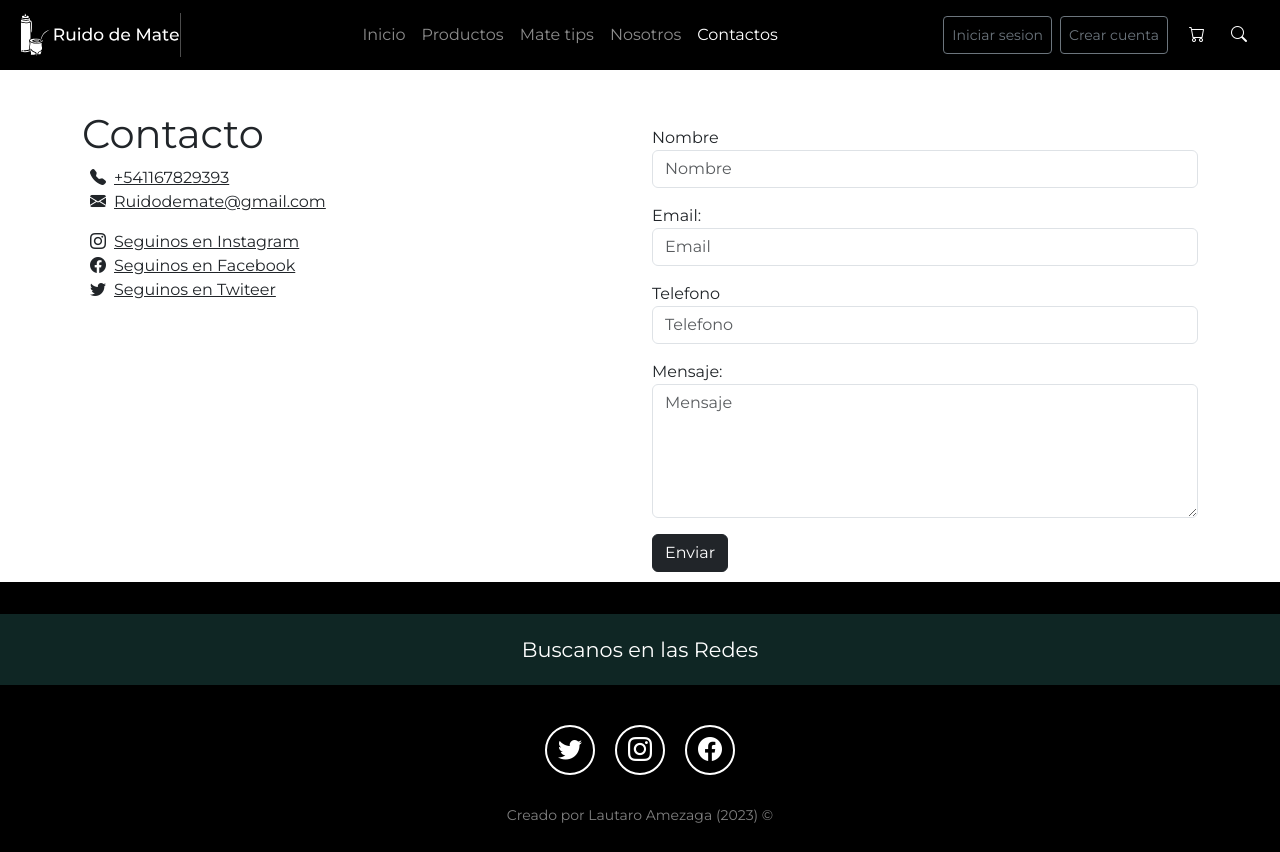
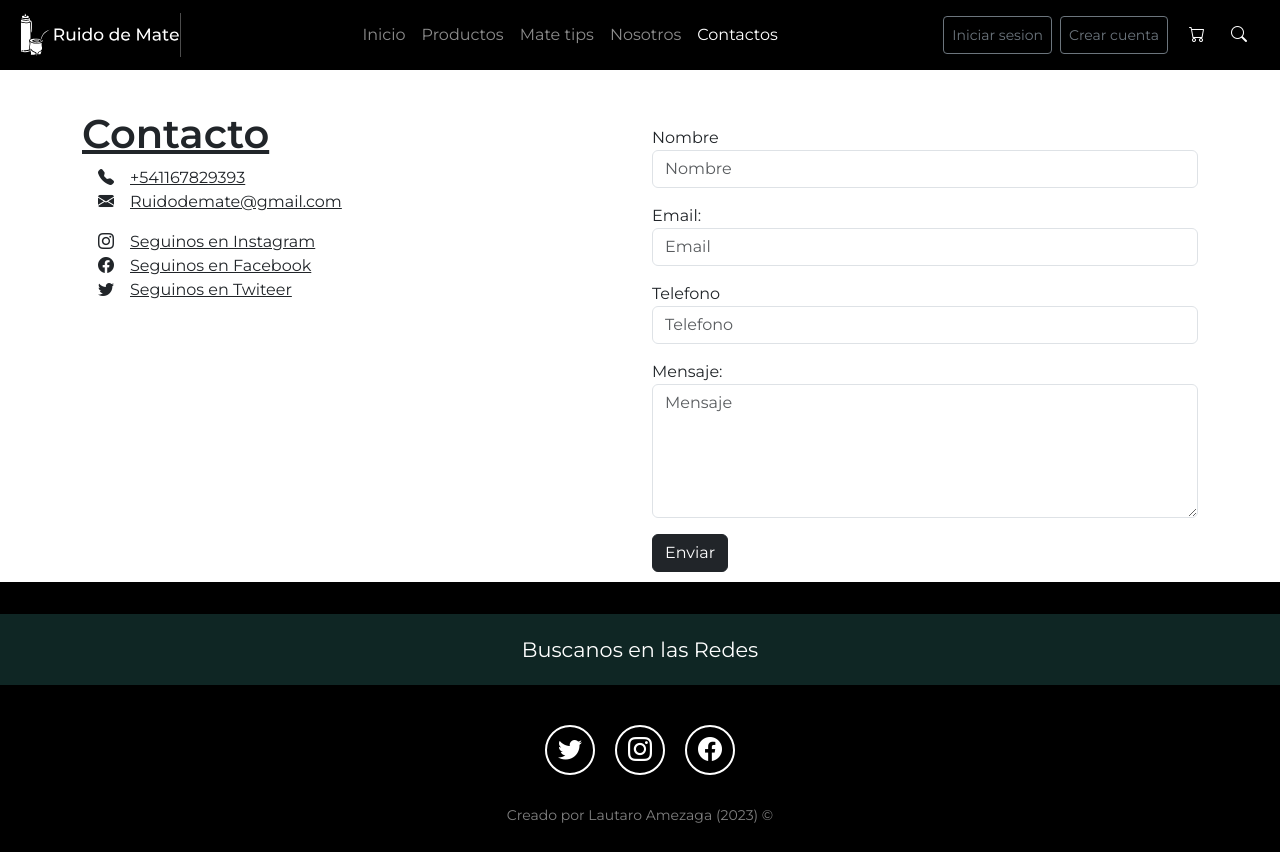
Before and after one commit to LautaroAmezaga/PF-Amezaga, a website: page pages/contacto.html in a window 1280 px wide. Drawn offline with nearby package versions, Linux system fonts and the light colour scheme.

Commit message:
correcion pagina contacto

```diff
--- a/pages/contacto.html
+++ b/pages/contacto.html
@@ -73,24 +73,24 @@
     <div class="container">
       <div class="row">
         <div class="col-12 col-md-6 col-lg-6">
-          <h1>Contacto</h1>
+          <h1 class="seccion-titulo">Contacto</h1>
           <ul class="list-unstyled">
             <li class="nav-item">
-              <a class="nav-link" href="#"><i class="bi bi-telephone-fill m-2"></i><u>+541167829393</u></a>
+              <a class="nav-link" href="#"><i class="bi bi-telephone-fill m-2 p-2"></i><u>+541167829393</u></a>
             </li>
             <li class="nav-item">
-              <a class="nav-link" href="#"><i class="bi bi-envelope-fill m-2"></i><u>Ruidodemate@gmail.com</u></a>
+              <a class="nav-link" href="#"><i class="bi bi-envelope-fill m-2 p-2"></i><u>Ruidodemate@gmail.com</u></a>
             </li>
           </ul>
           <ul class="list-unstyled">
             <li class="nav-item">
-              <a class="nav-link" href="#"><i class="bi bi-instagram m-2"></i><u>Seguinos en Instagram</u></a>
+              <a class="nav-link" href="#"><i class="bi bi-instagram m-2 p-2"></i><u>Seguinos en Instagram</u></a>
             </li>
             <li class="nav-item">
-              <a class="nav-link" href="#"><i class="bi bi-facebook m-2"></i><u>Seguinos en Facebook</u></a>
+              <a class="nav-link" href="#"><i class="bi bi-facebook m-2 p-2"></i><u>Seguinos en Facebook</u></a>
             </li>
             <li class="nav-item">
-              <a class="nav-link" href="#"><i class="bi bi-twitter m-2"></i><u>Seguinos en Twiteer</u></a>
+              <a class="nav-link" href="#"><i class="bi bi-twitter m-2 p-2"></i><u>Seguinos en Twiteer</u></a>
             </li>
           </ul>
         </div>
```
